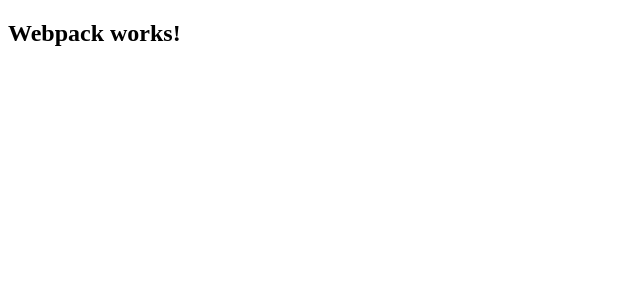
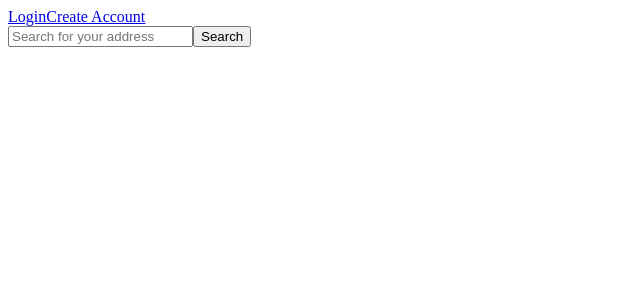
Before and after one commit to Venezuelan-Poodle-Moth/should-i-live-here, a React app: page / in a window 1280 px wide. Shown: the top 300 px of the page, without its empty margins (0-640 px from the left). Built offline with nearby package versions, Linux system fonts and the light colour scheme.

Commit message:
creating redux and react boilerplate

```diff
--- a/client/App.jsx
+++ b/client/App.jsx
@@ -1,10 +1,11 @@
-import React, { Component } from 'react'
+import React, { Component } from 'react';
+import MainContainer from './components/MainContainer.jsx';
 
 class App extends Component {
   render() {
     return (
       <div>
-        <h2>Webpack works!</h2>
+        <MainContainer />
       </div>
     )
   }
--- /dev/null
+++ b/client/components/Header.jsx
@@ -0,0 +1,12 @@
+import React from 'react'
+
+const Header = (props) => {
+  return (
+    <div>
+      <a href="#">Login</a>
+      <a href="#">Create Account</a>
+    </div>
+  );
+}
+
+export default Header;
--- /dev/null
+++ b/client/components/MainContainer.jsx
@@ -0,0 +1,16 @@
+import React, { Component } from 'react';
+import Header from './Header.jsx';
+import SearchContainer from './SearchContainer.jsx';
+
+class MainContainer extends Component {
+  render() {
+    return (
+      <div>
+        <Header />
+        <SearchContainer />
+      </div>
+    )
+  }
+}
+
+export default MainContainer;
--- /dev/null
+++ b/client/components/SearchContainer.jsx
@@ -0,0 +1,14 @@
+import React, { Component } from 'react';
+import SearchResults from './SearchResults.jsx';
+
+class SearchContainer extends Component {
+  render() {
+    return (
+      <div>
+        <SearchResults />
+      </div>
+    )
+  }
+}
+
+export default SearchContainer;
--- /dev/null
+++ b/client/components/SearchResults.jsx
@@ -0,0 +1,16 @@
+import React, { Component } from 'react';
+
+class SearchResults extends Component {
+  render() {
+    return (
+      <div>
+        <form>
+          <input type="text" placeholder="Search for your address" />
+          <button>Search</button>
+        </form>
+      </div>
+    )
+  }
+}
+
+export default SearchResults;
--- a/client/index.js
+++ b/client/index.js
@@ -1,5 +1,11 @@
 import React from 'react';
 import { render } from 'react-dom';
+import { Provider } from 'react-redux';
 import App from './App.jsx';
+import store from './store.js';
 
-render(<App />, document.getElementById('root'));
+render(
+  <Provider store={store}>
+    <App />
+  </Provider>,
+  document.getElementById('root'));
--- /dev/null
+++ b/client/reducers/index.js
@@ -0,0 +1,10 @@
+import { combineReducers } from 'redux';
+import authReducer from './authReducer.js';
+import searchReducer from './searchReducer.js';
+
+const reducers = combineReducers({
+  auth: authReducer,
+  search: searchReducer,
+});
+
+export default reducers;
--- /dev/null
+++ b/client/store.js
@@ -0,0 +1,6 @@
+import { createStore } from 'redux';
+import reducers from './reducers/index.js';
+
+const store = createStore(reducers);
+
+export default store;
--- a/package.json
+++ b/package.json
@@ -33,6 +33,7 @@
     "react": "^16.12.0",
     "react-dom": "^16.12.0",
     "react-redux": "^7.1.3",
-    "react-router-dom": "^5.1.2"
+    "react-router-dom": "^5.1.2",
+    "redux": "^4.0.5"
   }
 }
```
Also changed, not shown: client/reducers/authReducer.js (added), client/reducers/searchReducer.js (added), 1 other file (tests, documents, lock files or other folders).
